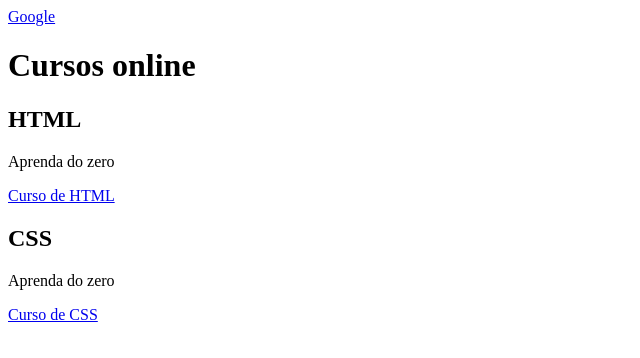
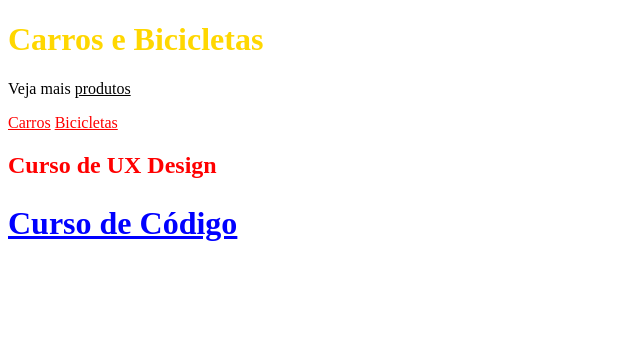
Before and after one commit to VictorQMm/Origamid, a plain HTML site: page html_css_js/index.html in a window 1280 px wide. Shown: the whole page, without its empty margins (0-640 px from the left). Drawn offline with Linux system fonts and the light colour scheme.

Commit message:
<Att>(exercicio)

```diff
--- /dev/null
+++ b/exercicios/Cinema/css.css
@@ -0,0 +1,24 @@
+:root{
+    font-family: Arial, Helvetica, sans-serif;
+}
+
+
+.hoje{
+    color: darkred;
+}
+
+.amanha{
+    color: darkblue;
+}
+
+a{
+    text-decoration: none;
+}
+
+h2 a{
+    color: seagreen;
+}
+
+p{
+    font-size: 20px;
+}
--- a/html_css_js/index.html
+++ b/html_css_js/index.html
@@ -1,18 +1,22 @@
-<a href="http://google.com">Google</a> <!--  href -> atributo      <a> -> tag          Google -> conteúdo  -->
+<!DOCTYPE html>
+<!-- Define o tipo de documento -->
+<html>
+  <head>
+    <meta charset="UTF-8" />
+    <title>Home</title>
+    <link rel="stylesheet" href="/html_css_js/style.css">
+    <link rel="stylesheet" href="/html_css_js/style2.css">
 
+  </head>
 
-<!-- p -> Marca um parágrafo.
+  <body class="codigo">
+    <h1 id="introducao">Carros e Bicicletas</h1>
+    <p>Veja mais <a href="/">produtos</a></p>
+    <a class="design"  href="/html_css_js/produtos/carros.html">Carros</a>
+    <a class="design" href="/html_css_js/produtos/bicicletas.html">Bicicletas</a>
 
-  h1, h2, h3, h4, h5, h6 -> Marcam diferentes níveis de títulos.
+    <h2 class="design">Curso de UX Design</h2>
 
-  a ->  Marca um link. -->
-
-<h1>Cursos online</h1>
-
-<h2>HTML</h2>
-<P>Aprenda do zero</P>
-<a href="/html">Curso de HTML</a>
-
-<h2>CSS</h2>
-<P>Aprenda do zero</P>
-<a href="/CSS">Curso de CSS</a>
+    <h2 class="azul grande underline">Curso de Código</h2>
+  </body>
+</html>
--- /dev/null
+++ b/html_css_js/style.css
@@ -0,0 +1,23 @@
+a{
+    color: blue;        /* cascata */
+}
+
+#introducao{                 /* id atributo unico*/
+    color: gold;
+}
+
+.codigo .design{
+    color: red;
+}
+
+.azul{
+    color: blue;
+}
+
+.underline{
+text-decoration: underline;
+}
+
+.grande{
+    font-size: 32px;
+}
--- /dev/null
+++ b/html_css_js/style2.css
@@ -0,0 +1,10 @@
+/* Seleciona h1 e p */
+h1,
+a {
+  color: blue;
+}
+
+/* Seleciona a dentro de p */
+p a {
+  color: black;
+}
```
Also changed, not shown: exercicios/Cinema/estados/rj.html (added, +18 -0 lines), exercicios/Cinema/estados/sp.html (added, +16 -0 lines), exercicios/Cinema/index.html (added, +14 -0 lines), html_css_js/index2.html (deleted, +0 -14 lines), html_css_js/produtos/bicicletas.html (+2 -1 lines), html_css_js/produtos/carros.html (+3 -1 lines), html_css_js/oqueeh.txt.
